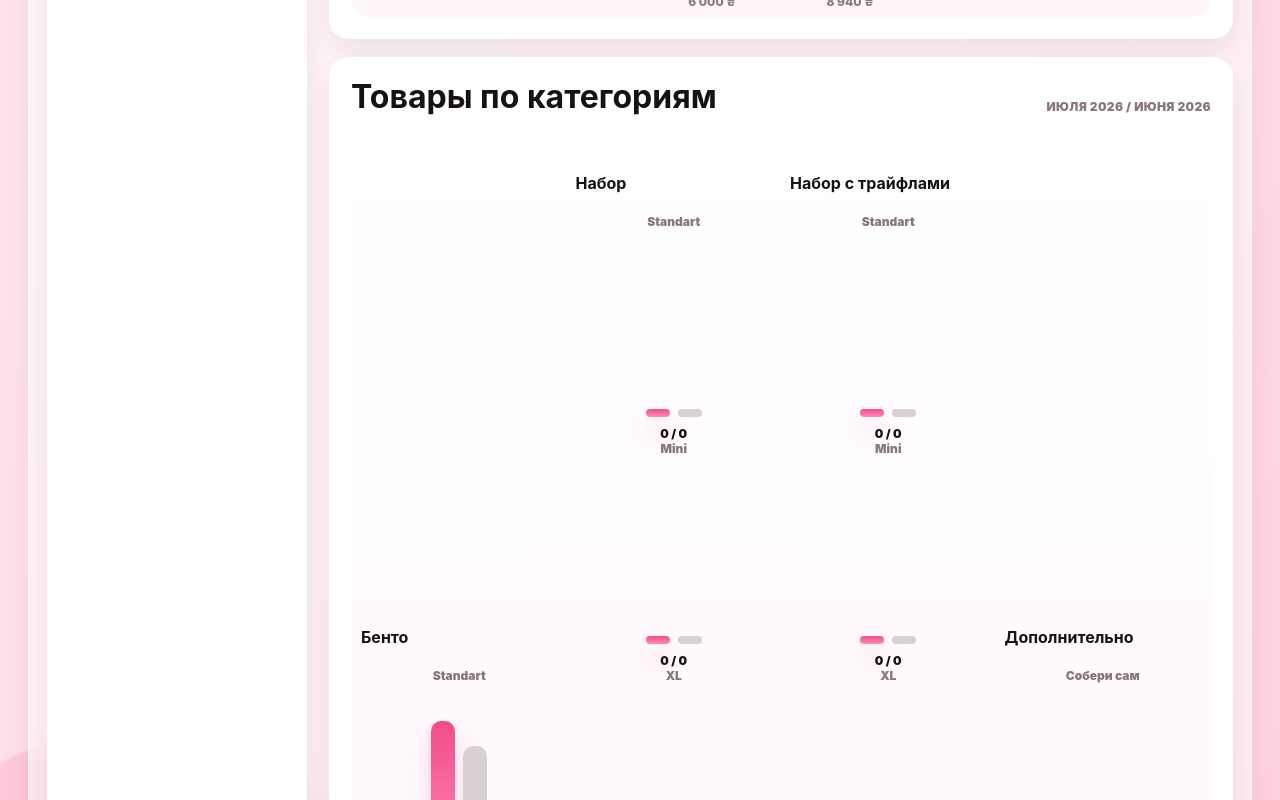
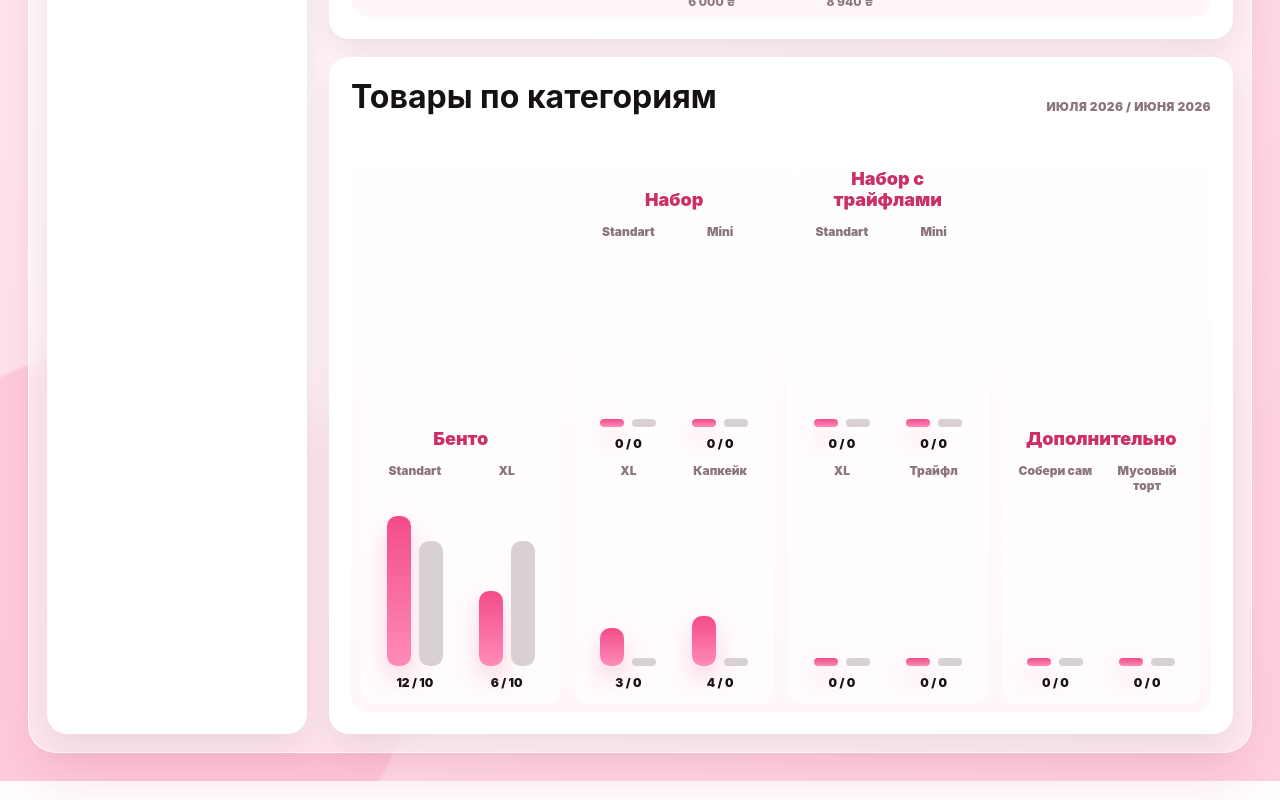
Before and after one commit to bogdanskripnikui-glitch/cakelovely, a Next.js app: page / in a window 1280 px wide. Shown: the part 1020-1820 px from the top of the page. Built offline with nearby package versions, Linux system fonts and the light colour scheme.

Commit message:
Style grouped category chart

```diff
--- a/app/globals.css
+++ b/app/globals.css
@@ -352,12 +352,34 @@ button, input { font: inherit; }
 .category-chart {
   min-height: 330px;
   display: grid;
-  grid-template-columns: repeat(auto-fit, minmax(92px, 1fr));
-  align-items: end;
-  gap: 18px;
+  grid-template-columns: repeat(4, minmax(160px, 1fr));
+  align-items: stretch;
+  gap: 14px;
   padding: 24px 10px 8px;
   border-radius: 16px;
   background: linear-gradient(180deg, rgba(255,255,255,.72), rgba(255,246,250,.88));
+}
+.category-chart-group {
+  min-width: 0;
+  display: grid;
+  align-content: end;
+  gap: 14px;
+  padding: 16px 14px 14px;
+  border-radius: 16px;
+  background: rgba(255, 255, 255, .62);
+}
+.category-chart-group h4 {
+  margin: 0;
+  color: var(--hot-dark);
+  font-size: 18px;
+  font-weight: 950;
+  text-align: center;
+}
+.category-chart-items {
+  display: grid;
+  grid-template-columns: repeat(auto-fit, minmax(62px, 1fr));
+  align-items: end;
+  gap: 12px;
 }
 .category-bar-row {
   display: grid;
@@ -472,5 +494,6 @@ button, input { font: inherit; }
   .city-tabs, .priority-card.sold, .settings-group-grid-2, .settings-group-grid-4 { grid-template-columns: 1fr; }
   .priority-card.sold { justify-items: start; }
   .chart, .category-chart { overflow-x: auto; }
+  .category-chart { grid-template-columns: repeat(4, minmax(180px, 1fr)); }
   .bar-wrap { min-width: 84px; }
 }
```
